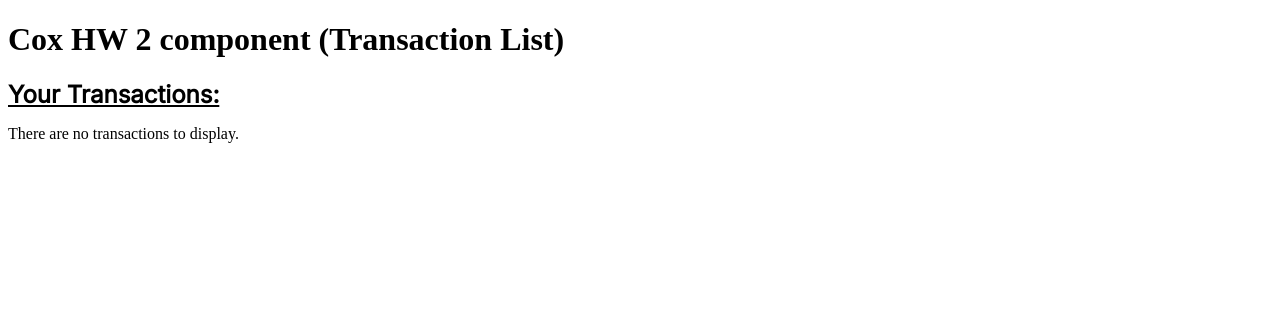
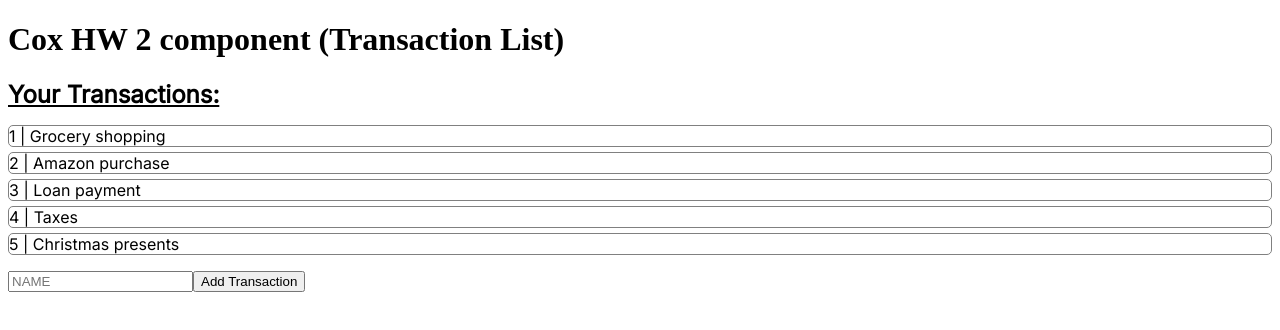
Before and after one commit to WSU-kduncan/cs4900-ui-wolf-of-wright-street, an Angular app in the folder wolf-budget-ui-app/: page / in a window 1280 px wide. Shown: the top 330 px of the page. Built offline with nearby package versions, Linux system fonts and the light colour scheme.

Commit message:
proper connection from service to component to add transactions

```diff
--- a/wolf-budget-ui-app/src/app/components/transactions-page/transactions-page.component.html
+++ b/wolf-budget-ui-app/src/app/components/transactions-page/transactions-page.component.html
@@ -1,10 +1,12 @@
 <h2>Your Transactions:</h2>
 <p>
 @if(transactionSignal()) {
-    @for(transaction of transactions; track transaction.id) {
+    @for(transaction of transactionSignal(); track transaction.id) {
         <li class= "transaction">{{ transaction.id }} | {{ transaction.name }}</li>
     } @empty {
         <p>There are no transactions to display.</p>
     }
 }
 </p>
+<input type = "text" [(ngModel)]="newTransactionSignal" placeholder="NAME">
+<button (click)="createTransaction()"> Add Transaction</button>
--- a/wolf-budget-ui-app/src/app/components/transactions-page/transactions-page.component.ts
+++ b/wolf-budget-ui-app/src/app/components/transactions-page/transactions-page.component.ts
@@ -1,9 +1,10 @@
-import { Component, inject } from '@angular/core';
+import { Component, inject, signal } from '@angular/core';
 import { TransactionService } from "../../services/transaction.service";
+import { FormsModule } from '@angular/forms'
 
 @Component({
   selector: 'app-transactions-page',
-  imports: [],
+  imports: [FormsModule],
   templateUrl: './transactions-page.component.html',
   styleUrl: './transactions-page.component.scss'
 })
@@ -13,4 +14,17 @@ export class TransactionsPageComponent {
   // inject TransactionService, grab transactions
   transactionService = inject(TransactionService);
   transactionSignal = this.transactionService.transactions;
+
+  // Input box Signal
+  newTransactionSignal = signal('');
+
+  createTransaction() {
+    // Grab the name from the textbox
+    const name = this.newTransactionSignal();
+    if (name == null) return;
+
+    // Create transaction sent to service, clear signal
+    this.transactionService.createTransaction(Date.now(), name);
+    this.newTransactionSignal.set('');
+  }
 }
```
